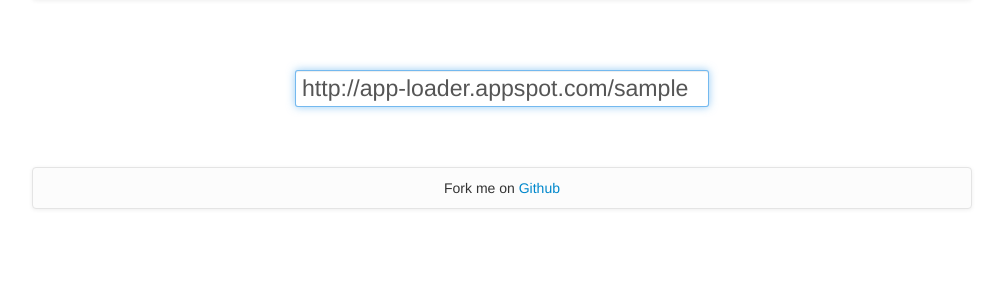
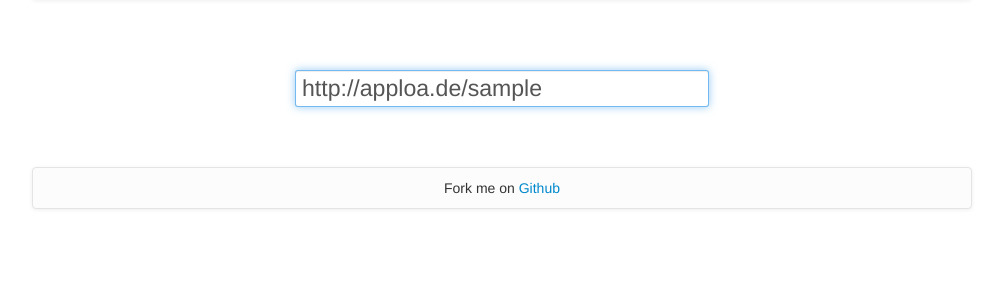
Before and after one commit to mattbasta/apploader, a Python web app: template templates/code.html in a window 1280 px wide. Shown: the part 56-356 px from the top of the page, without its empty margins (138-1141 px from the left). Run offline with Jinja, Linux system fonts and the light colour scheme; the template is opened without the code that fills it: most values are stand-ins (such as "Sample title", 1, 10 or a date in 2020); some libraries are stand-ins or nearby versions.

Commit message:
Use short url on code page

```diff
--- a/templates/code.html
+++ b/templates/code.html
@@ -24,7 +24,7 @@
       </div>
 
       <p class="quick-download">
-        <input type="text" id="installurl" class="input-xlarge" value="http://app-loader.appspot.com/{{ slug }}" />
+        <input type="text" id="installurl" class="input-xlarge" value="http://apploa.de/{{ slug }}" />
       </p>
 
       <footer>
```
